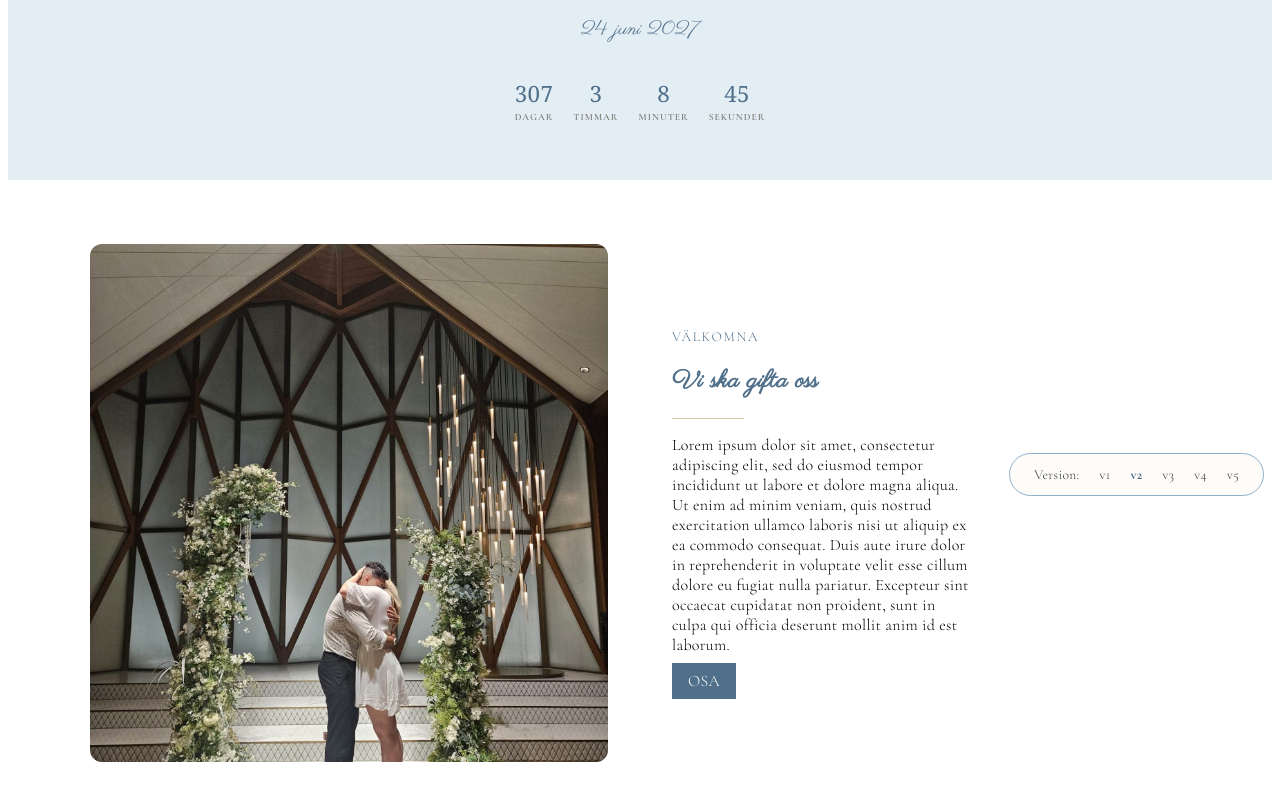
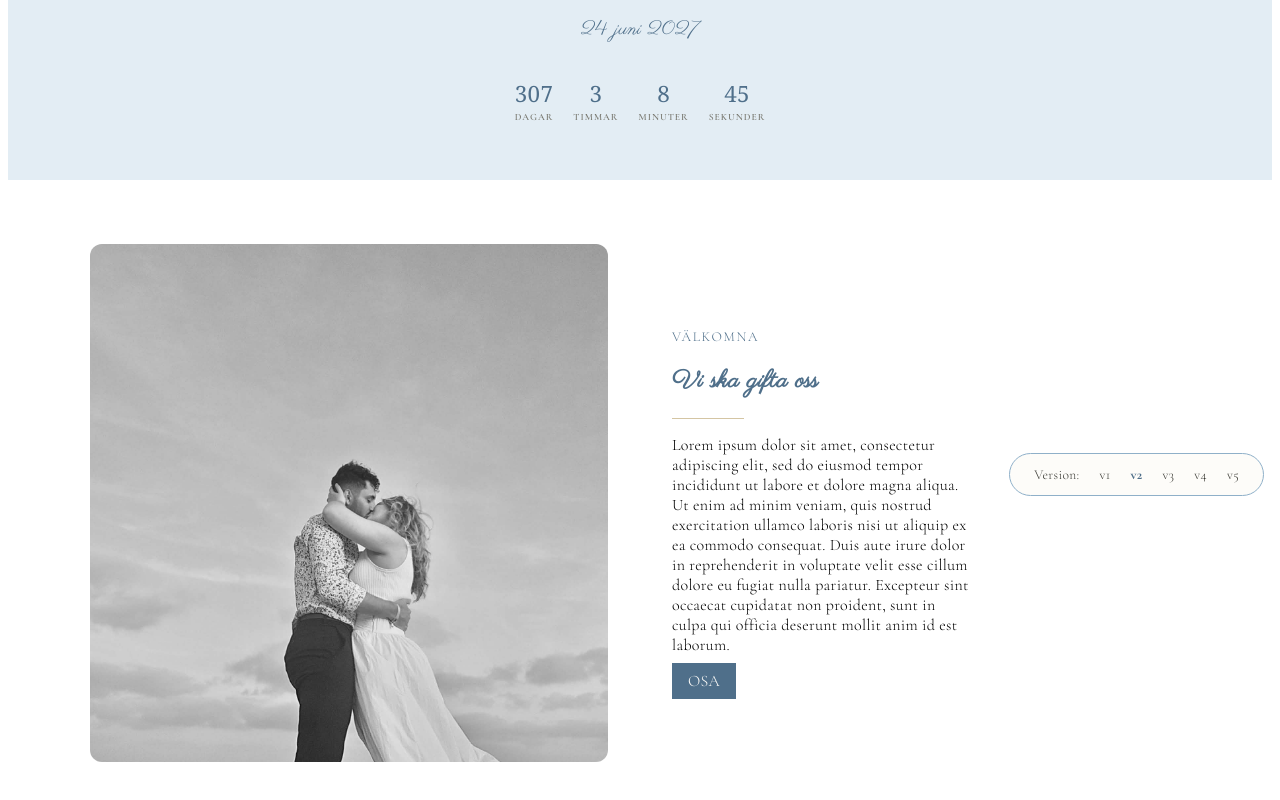
Before and after one commit to Augustlyden/nataliemarkus, a React (Vite) app in the folder frontend/: page /v2 in a window 1280 px wide. Shown: the part 288-1088 px from the top of the page. Built offline with nearby package versions, Linux system fonts and the light colour scheme.

Commit message:
feat: update HomePage component props for all version pages

```diff
--- a/frontend/src/pages/Version1.tsx
+++ b/frontend/src/pages/Version1.tsx
@@ -1,7 +1,7 @@
 import HomePage from "./HomePage";
 
 const Version1 = () => {
-  return (<HomePage hero="/images/paret-bw.jpg"/>);
+  return (<HomePage hero="/images/paret-bw.jpg" plats="/images/plats-v6.jpg"/>);
 };
 
 export default Version1;
--- a/frontend/src/pages/Version2.tsx
+++ b/frontend/src/pages/Version2.tsx
@@ -1,7 +1,7 @@
 import HomePage from "./HomePage";
 
 const Version2 = () => {
-  return (<HomePage hero="/images/paret-orginal.jpg"/>);
+  return (<HomePage hero="/images/paret-bw.jpg" plats="/images/plats-v1.jpg"/>);
 };
 
 export default Version2;
--- a/frontend/src/pages/Version3.tsx
+++ b/frontend/src/pages/Version3.tsx
@@ -1,7 +1,7 @@
 import HomePage from "./HomePage";
 
 const Version3 = () => {
-  return (<HomePage hero="/images/plats-v1.jpg"/>);
+  return (<HomePage hero="/images/paret-bw.jpg" plats="/images/plats-v3.jpg"/>);
 };
 
 export default Version3;
--- a/frontend/src/pages/Version4.tsx
+++ b/frontend/src/pages/Version4.tsx
@@ -1,7 +1,7 @@
 import HomePage from "./HomePage";
 
 const Version4 = () => {
-  return (<HomePage hero="/images/plats-v5.jpg"/>);
+  return (<HomePage hero="/images/paret-bw.jpg" plats="/images/plats-v5.jpg"/>);
 };
 
 export default Version4;
--- a/frontend/src/pages/Version5.tsx
+++ b/frontend/src/pages/Version5.tsx
@@ -1,7 +1,7 @@
 import HomePage from "./HomePage";
 
 const Version5 = () => {
-  return (<HomePage hero="/images/kyrka-v1.jpg"/>);
+  return (<HomePage hero="/images/paret-bw.jpg" plats="/images/plats-v2.jpg"/>);
 };
 
 export default Version5;
```
Also changed, not shown: frontend/public/images/plats-v6.jpg (added).
